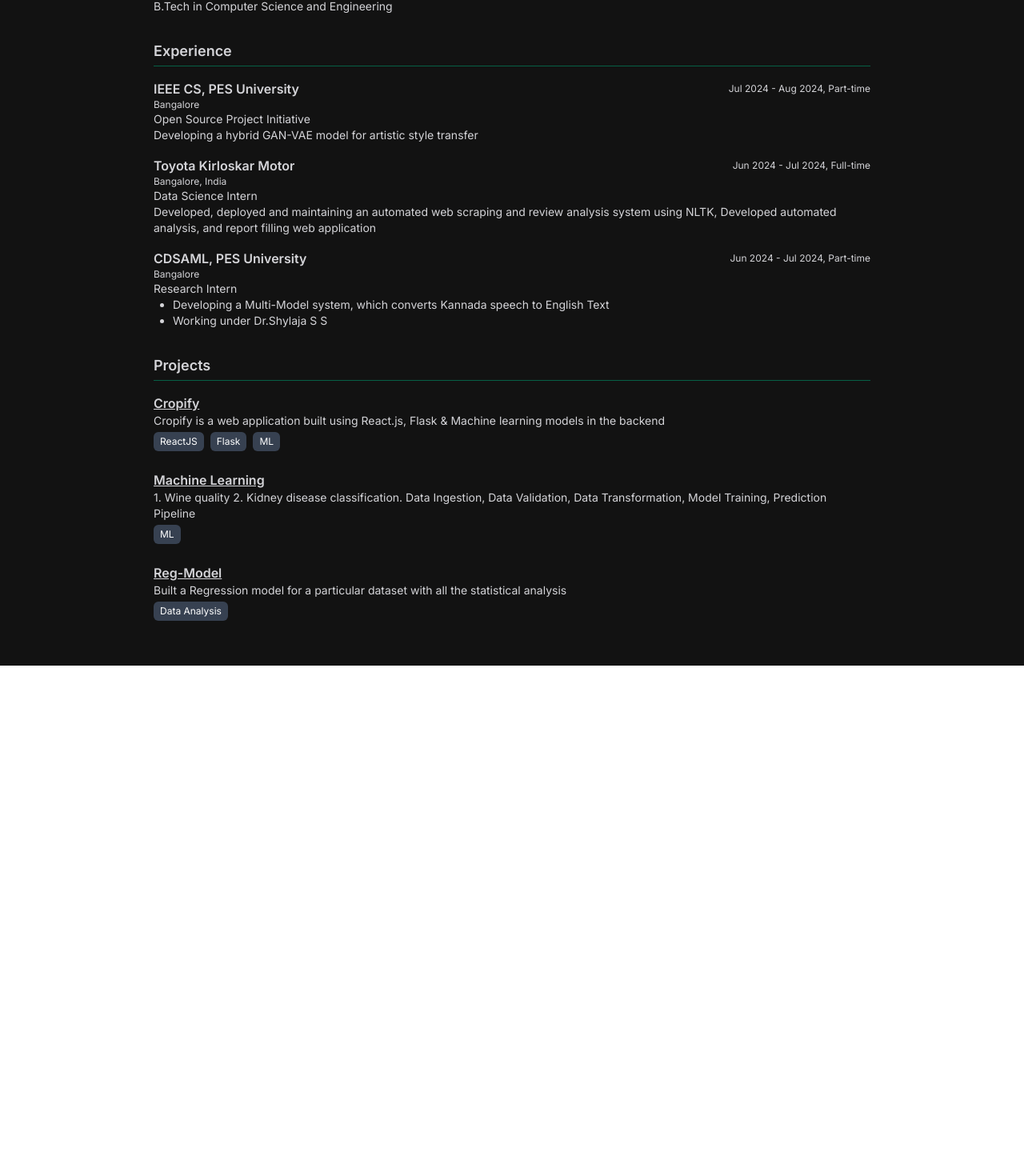
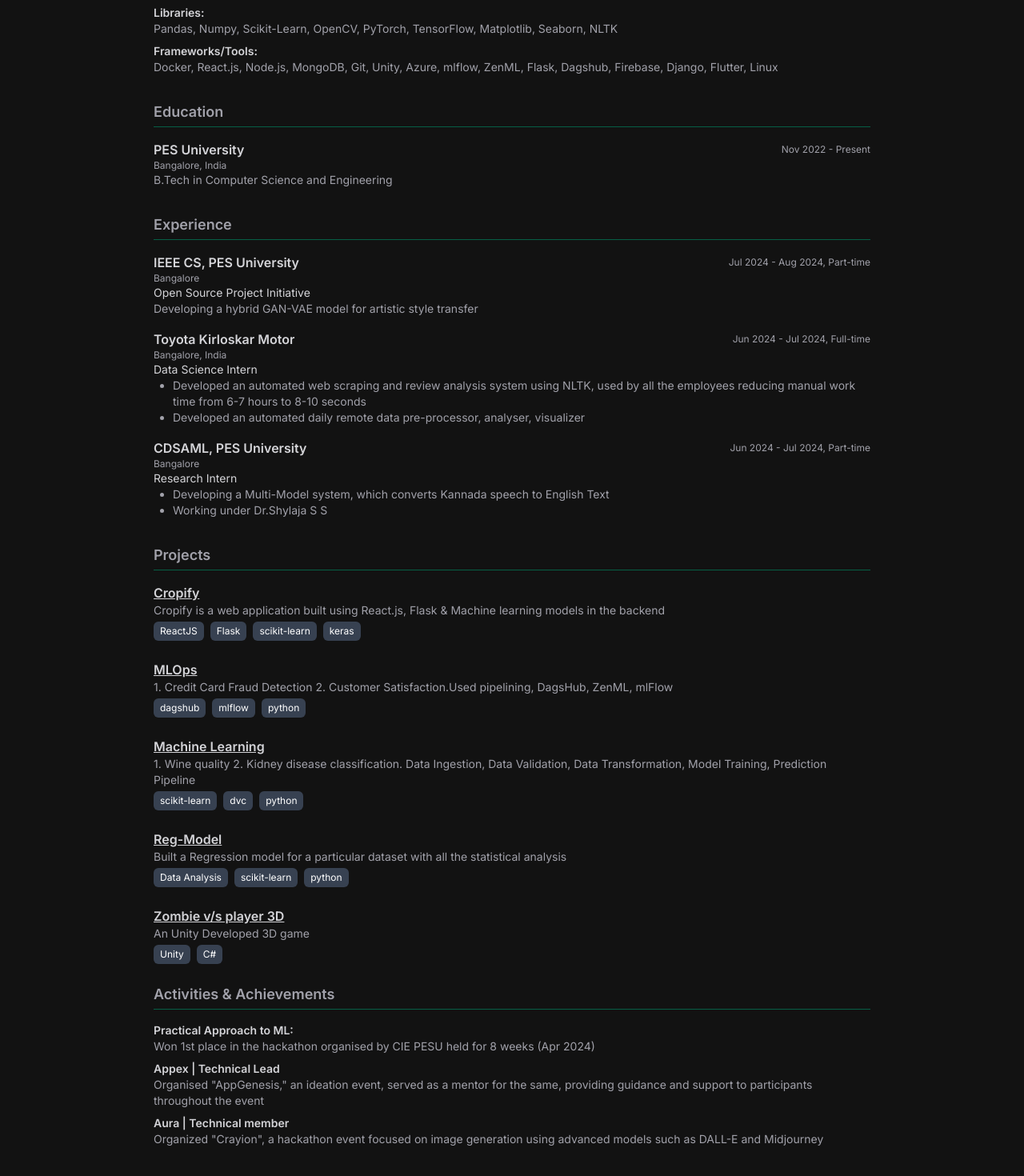
Before and after one commit to arjuuuuunnnnn/hemanthsbanur, a Next.js app: page /cv2 in a window 1280 px wide. Shown: the part 266-1736 px from the top of the page at 80% size. Before the commit the page ends 1098 px from the top, so only its background shows below. Built offline with nearby package versions, Linux system fonts and the light colour scheme.

Commit message:
feat: skl

```diff
--- a/src/app/cv/page.jsx
+++ b/src/app/cv/page.jsx
@@ -10,31 +10,65 @@
     name: "Cropify",
     description: "Cropify is a web application built using React.js, Flask & Machine learning models in the backend",
     link: "https://github.com/arjuuuuunnnnn/Cropify",
-    tags: ["ReactJS", "Flask", "ML"]
+    tags: ["ReactJS", "Flask", "scikit-learn", "keras"]
+  },
+  {
+    name: "MLOps",
+    description: ["1. Credit Card Fraud Detection 2. Customer Satisfaction.", "Used pipelining, DagsHub, ZenML, mlFlow"],
+    link: "https://github.com/arjuuuuunnnnn/CreditCard-Fraud-Detect-MLOps",
+    tags: ["dagshub", "mlflow", "python"]
   },
   {
     name: "Machine Learning",
     description: "1. Wine quality 2. Kidney disease classification. Data Ingestion, Data Validation, Data Transformation, Model Training, Prediction Pipeline",
     link: "https://github.com/arjuuuuunnnnn/Wine-Quality-End-to-End-ML",
-    tags: ["ML"]
+    tags: ["scikit-learn", "dvc", "python"]
   },
   {
     name: "Reg-Model",
     description: "Built a Regression model for a particular dataset with all the statistical analysis",
     link: "https://github.com/arjuuuuunnnnn/Reg-model",
-    tags: ["Data Analysis"]
+    tags: ["Data Analysis", "scikit-learn", "python"]
+  },
+  {
+    name: "Zombie v/s player 3D",
+    description: "An Unity Developed 3D game",
+    link: "https://github.com/arjuuuuunnnnn/Zombie-3D",
+    tags: ["Unity", "C#"]
   }
 ];
 
+const skills = {
+  Languages: ["C/C++", "C#", "Python", "JavaScript", "TypeScript", "MATLAB", "HTML", "CSS"],
+  Libraries: ["Pandas", "Numpy", "Scikit-Learn", "OpenCV", "PyTorch", "TensorFlow", "Matplotlib", "Seaborn", "NLTK"],
+  "Frameworks/Tools": ["Docker", "React.js", "Node.js", "MongoDB", "Git", "Unity", "Azure", "mlflow", "ZenML", "Flask", "Dagshub", "Firebase", "Django", "Flutter", "Linux"]
+};
+
+const activitiesAndAchievements = [
+  {
+    title: "Practical Approach to ML:",
+    description: "Won 1st place in the hackathon organised by CIE PESU held for 8 weeks (Apr 2024)"
+  },
+  {
+    title: "Appex | Technical Lead",
+    description: "Organised \"AppGenesis,\" an ideation event, served as a mentor for the same, providing guidance and support to participants throughout the event"
+  },
+  {
+    title: "Aura | Technical member",
+    description: "Organized \"Crayion\", a hackathon event focused on image generation using advanced models such as DALL-E and Midjourney"
+  }
+];
+
+
 const ResumePage = () => {
   return (
-    <div className="min-h-screen bg-[#121212] text-zinc-300 p-4 md:p-8">
+    <div className="min-h-screen bg-[#121212] text-zinc-400 p-4 md:p-8">
       <div className="max-w-4xl mx-auto">
         <div className="flex justify-between items-start mb-8">
           <div className="flex-1 pr-4">
-            <h1 className="text-2xl font-bold">Hemanth S Banur</h1>
-            <p className="text-sm text-gray-400 mb-2">Machine Learning Enthusiast</p>
-            <div className="flex flex-wrap">
+            <h1 className="text-2xl font-bold text-zinc-300">Hemanth S Banur</h1>
+            <p className="text-sm text-gray-400 mb-2">Machine Learning & MLOps Enthusiast</p>
+            <div className="flex flex-wrap text-zinc-300">
               <Link href="tel:+916363546350"><FaPhoneAlt className="hover:scale-105 hover:text-white mx-2 my-1"/></Link>
               <Link href="mailto:arjunbanur27@gmail.com"><SiGmail className="hover:scale-105 hover:text-white mx-2 my-1"/></Link>
               <Link href="https://www.linkedin.com/in/hemanth-s-banur-3aaa34284/"><FaLinkedin className="hover:scale-105 hover:text-white mx-2 my-1"/></Link>
@@ -53,11 +87,21 @@
           </div>
         </div>
 
+		<section className="mb-8">
+			<h2 className="text-lg font-semibold border-b border-emerald-800 pb-1 mb-4">Skills</h2>
+				{Object.entries(skills).map(([category, skillList]) => (
+			<div key={category} className="mb-2">
+				<h3 className="font-semibold text-sm text-zinc-300">{category}:</h3>
+				<p className="text-sm">{skillList.join(", ")}</p>
+			</div>
+			))}
+		</section>
+
         <section className="mb-8">
           <h2 className="text-lg font-semibold border-b border-emerald-800 pb-1 mb-4">Education</h2>
           <div>
             <div className="flex justify-between items-center">
-              <h3 className="font-semibold text-base">PES University</h3>
+              <h3 className="font-semibold text-base text-zinc-300">PES University</h3>
               <span className="text-xs font-normal">Nov 2022 - Present</span>
             </div>
             <p className="text-xs">Bangalore, India</p>
@@ -81,7 +125,9 @@
               position: "Data Science Intern",
               duration: "Jun 2024 - Jul 2024, Full-time",
               location: "Bangalore, India",
-              description: "Developed, deployed and maintaining an automated web scraping and review analysis system using NLTK, Developed automated analysis, and report filling web application"
+              description: ["Developed an automated web scraping and review analysis system using NLTK, used by all the employees reducing manual work time from 6-7 hours to 8-10 seconds",
+				  "Developed an automated daily remote data pre-processor, analyser, visualizer"
+			  ]
             },
             {
               title: "CDSAML, PES University",
@@ -96,11 +142,11 @@
 		  ].map((exp, index) => (
             <div key={index} className="mb-4">
               <div className="flex justify-between items-center">
-                <h3 className="font-semibold text-base">{exp.title}</h3>
+                <h3 className="font-semibold text-base text-zinc-300">{exp.title}</h3>
                 <span className="text-xs font-normal">{exp.duration}</span>
               </div>
               <p className="text-xs">{exp.location}</p>
-              <p className="text-sm">{exp.position}</p>
+              <p className="text-sm text-zinc-300">{exp.position}</p>
               {Array.isArray(exp.description) ? (
                 <ul className="list-disc ml-6 text-sm">
                   {exp.description.map((item, idx) => (
@@ -118,8 +164,8 @@
           <h2 className="text-lg font-semibold border-b border-emerald-800 pb-1 mb-4">Projects</h2>
           {projects.map((project, index) => (
             <div key={index} className="mb-4">
-              <h3 className="font-semibold">
-                <a href={project.link} className="underline hover:text-emerald-800">{project.name}</a>
+              <h3 className="font-semibold text-zinc-300">
+                <a href={project.link} className="underline hover:text-white">{project.name}</a>
               </h3>
               <p className="text-sm">{project.description}</p>
               <div className="flex flex-wrap mt-1">
@@ -130,6 +176,16 @@
             </div>
           ))}
         </section>
+
+	    <section className="mb-8">
+			<h2 className="text-lg font-semibold border-b border-emerald-800 pb-1 mb-4">Activities & Achievements</h2>
+			{activitiesAndAchievements.map((item, index) => (
+			<div key={index} className="mb-2">
+				<h3 className="font-semibold text-sm text-zinc-300">{item.title}</h3>
+				<p className="text-sm">{item.description}</p>
+			</div>
+			))}
+		</section>
       </div>
     </div>
   );
--- a/src/app/cv2/page.jsx
+++ b/src/app/cv2/page.jsx
@@ -10,31 +10,65 @@
     name: "Cropify",
     description: "Cropify is a web application built using React.js, Flask & Machine learning models in the backend",
     link: "https://github.com/arjuuuuunnnnn/Cropify",
-    tags: ["ReactJS", "Flask", "ML"]
+    tags: ["ReactJS", "Flask", "scikit-learn", "keras"]
+  },
+  {
+    name: "MLOps",
+    description: ["1. Credit Card Fraud Detection 2. Customer Satisfaction.", "Used pipelining, DagsHub, ZenML, mlFlow"],
+    link: "https://github.com/arjuuuuunnnnn/CreditCard-Fraud-Detect-MLOps",
+    tags: ["dagshub", "mlflow", "python"]
   },
   {
     name: "Machine Learning",
     description: "1. Wine quality 2. Kidney disease classification. Data Ingestion, Data Validation, Data Transformation, Model Training, Prediction Pipeline",
     link: "https://github.com/arjuuuuunnnnn/Wine-Quality-End-to-End-ML",
-    tags: ["ML"]
+    tags: ["scikit-learn", "dvc", "python"]
   },
   {
     name: "Reg-Model",
     description: "Built a Regression model for a particular dataset with all the statistical analysis",
     link: "https://github.com/arjuuuuunnnnn/Reg-model",
-    tags: ["Data Analysis"]
+    tags: ["Data Analysis", "scikit-learn", "python"]
+  },
+  {
+    name: "Zombie v/s player 3D",
+    description: "An Unity Developed 3D game",
+    link: "https://github.com/arjuuuuunnnnn/Zombie-3D",
+    tags: ["Unity", "C#"]
   }
 ];
 
+const skills = {
+  Languages: ["C/C++", "C#", "Python", "JavaScript", "TypeScript", "MATLAB", "HTML", "CSS"],
+  Libraries: ["Pandas", "Numpy", "Scikit-Learn", "OpenCV", "PyTorch", "TensorFlow", "Matplotlib", "Seaborn", "NLTK"],
+  "Frameworks/Tools": ["Docker", "React.js", "Node.js", "MongoDB", "Git", "Unity", "Azure", "mlflow", "ZenML", "Flask", "Dagshub", "Firebase", "Django", "Flutter", "Linux"]
+};
+
+const activitiesAndAchievements = [
+  {
+    title: "Practical Approach to ML:",
+    description: "Won 1st place in the hackathon organised by CIE PESU held for 8 weeks (Apr 2024)"
+  },
+  {
+    title: "Appex | Technical Lead",
+    description: "Organised \"AppGenesis,\" an ideation event, served as a mentor for the same, providing guidance and support to participants throughout the event"
+  },
+  {
+    title: "Aura | Technical member",
+    description: "Organized \"Crayion\", a hackathon event focused on image generation using advanced models such as DALL-E and Midjourney"
+  }
+];
+
+
 const ResumePage = () => {
   return (
-    <div className="min-h-screen bg-[#121212] text-zinc-300 p-4 md:p-8">
+    <div className="min-h-screen bg-[#121212] text-zinc-400 p-4 md:p-8">
       <div className="max-w-4xl mx-auto">
         <div className="flex justify-between items-start mb-8">
           <div className="flex-1 pr-4">
-            <h1 className="text-2xl font-bold">Hemanth S Banur</h1>
-            <p className="text-sm text-gray-400 mb-2">Machine Learning Enthusiast</p>
-            <div className="flex flex-wrap">
+            <h1 className="text-2xl font-bold text-zinc-300">Hemanth S Banur</h1>
+            <p className="text-sm text-gray-400 mb-2">Machine Learning & MLOps Enthusiast</p>
+            <div className="flex flex-wrap text-zinc-300">
               <Link href="tel:+916363546350"><FaPhoneAlt className="hover:scale-105 hover:text-white mx-2 my-1"/></Link>
               <Link href="mailto:arjunbanur27@gmail.com"><SiGmail className="hover:scale-105 hover:text-white mx-2 my-1"/></Link>
               <Link href="https://www.linkedin.com/in/hemanth-s-banur-3aaa34284/"><FaLinkedin className="hover:scale-105 hover:text-white mx-2 my-1"/></Link>
@@ -53,11 +87,21 @@
           </div>
         </div>
 
+		<section className="mb-8">
+			<h2 className="text-lg font-semibold border-b border-emerald-800 pb-1 mb-4">Skills</h2>
+				{Object.entries(skills).map(([category, skillList]) => (
+			<div key={category} className="mb-2">
+				<h3 className="font-semibold text-sm text-zinc-300">{category}:</h3>
+				<p className="text-sm">{skillList.join(", ")}</p>
+			</div>
+			))}
+		</section>
+
         <section className="mb-8">
           <h2 className="text-lg font-semibold border-b border-emerald-800 pb-1 mb-4">Education</h2>
           <div>
             <div className="flex justify-between items-center">
-              <h3 className="font-semibold text-base">PES University</h3>
+              <h3 className="font-semibold text-base text-zinc-300">PES University</h3>
               <span className="text-xs font-normal">Nov 2022 - Present</span>
             </div>
             <p className="text-xs">Bangalore, India</p>
@@ -81,7 +125,9 @@
               position: "Data Science Intern",
               duration: "Jun 2024 - Jul 2024, Full-time",
               location: "Bangalore, India",
-              description: "Developed, deployed and maintaining an automated web scraping and review analysis system using NLTK, Developed automated analysis, and report filling web application"
+              description: ["Developed an automated web scraping and review analysis system using NLTK, used by all the employees reducing manual work time from 6-7 hours to 8-10 seconds",
+				  "Developed an automated daily remote data pre-processor, analyser, visualizer"
+			  ]
             },
             {
               title: "CDSAML, PES University",
@@ -96,11 +142,11 @@
 		  ].map((exp, index) => (
             <div key={index} className="mb-4">
               <div className="flex justify-between items-center">
-                <h3 className="font-semibold text-base">{exp.title}</h3>
+                <h3 className="font-semibold text-base text-zinc-300">{exp.title}</h3>
                 <span className="text-xs font-normal">{exp.duration}</span>
               </div>
               <p className="text-xs">{exp.location}</p>
-              <p className="text-sm">{exp.position}</p>
+              <p className="text-sm text-zinc-300">{exp.position}</p>
               {Array.isArray(exp.description) ? (
                 <ul className="list-disc ml-6 text-sm">
                   {exp.description.map((item, idx) => (
@@ -118,8 +164,8 @@
           <h2 className="text-lg font-semibold border-b border-emerald-800 pb-1 mb-4">Projects</h2>
           {projects.map((project, index) => (
             <div key={index} className="mb-4">
-              <h3 className="font-semibold">
-                <a href={project.link} className="underline hover:text-emerald-800">{project.name}</a>
+              <h3 className="font-semibold text-zinc-300">
+                <a href={project.link} className="underline hover:text-white">{project.name}</a>
               </h3>
               <p className="text-sm">{project.description}</p>
               <div className="flex flex-wrap mt-1">
@@ -130,6 +176,16 @@
             </div>
           ))}
         </section>
+
+	    <section className="mb-8">
+			<h2 className="text-lg font-semibold border-b border-emerald-800 pb-1 mb-4">Activities & Achievements</h2>
+			{activitiesAndAchievements.map((item, index) => (
+			<div key={index} className="mb-2">
+				<h3 className="font-semibold text-sm text-zinc-300">{item.title}</h3>
+				<p className="text-sm">{item.description}</p>
+			</div>
+			))}
+		</section>
       </div>
     </div>
   );
```
